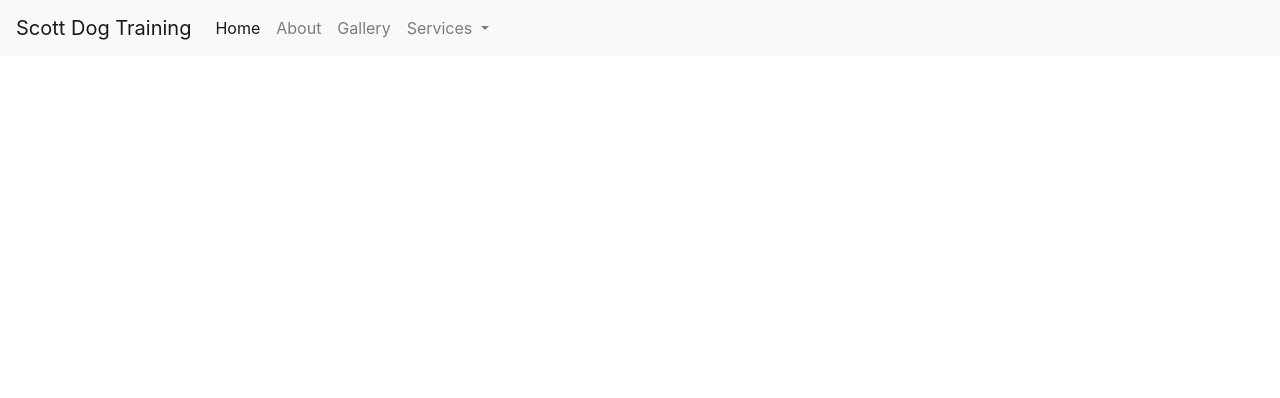
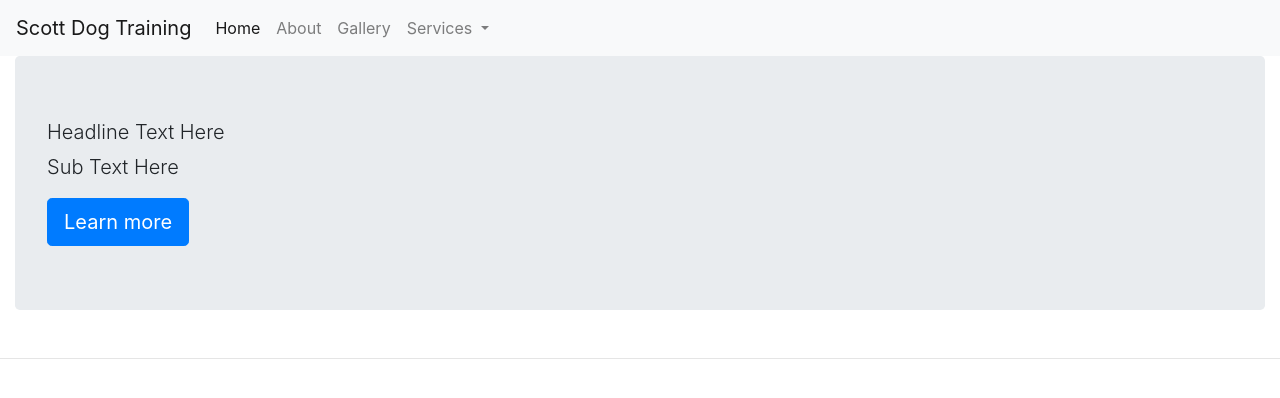
Before and after one commit to Code-Institute-Submissions/Milestone-Project-108, a plain HTML site: page index.html in a window 1280 px wide. Drawn offline with nearby package versions, Linux system fonts and the light colour scheme.

Commit message:
add call out section to index.html

```diff
--- a/index.html
+++ b/index.html
@@ -42,10 +42,20 @@
 </nav>
 <!-- /.Navbar  boostrap-->
 
-<!-- Page Call Out-->
-<section>
+<!-- Call Out Section-->
+<div class="container-fluid">
+<div class="row">
+<div class="col-12">
+<section class="callout-section jumbotron">
+<h1 class="lead">Headline Text Here</h1>
+<p class="lead">Sub Text Here</p>
+<a class="btn btn-primary btn-lg" href="#" role="button">Learn more</a>
 </section>
-<!-- /.Page Call Out-->
+</div>
+</div>
+</div>
+<hr>
+<!-- /.Call Out Section-->
 
 <!-- About Section-->
 <section>
```
